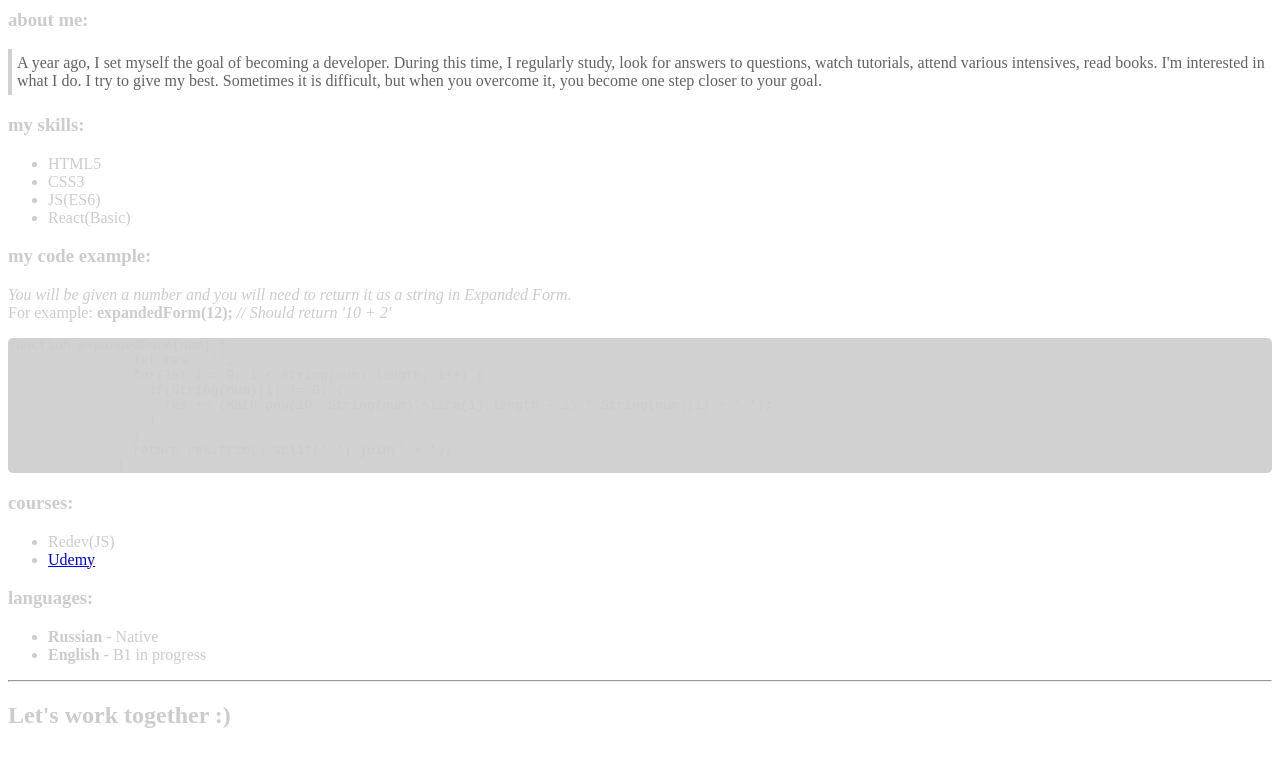
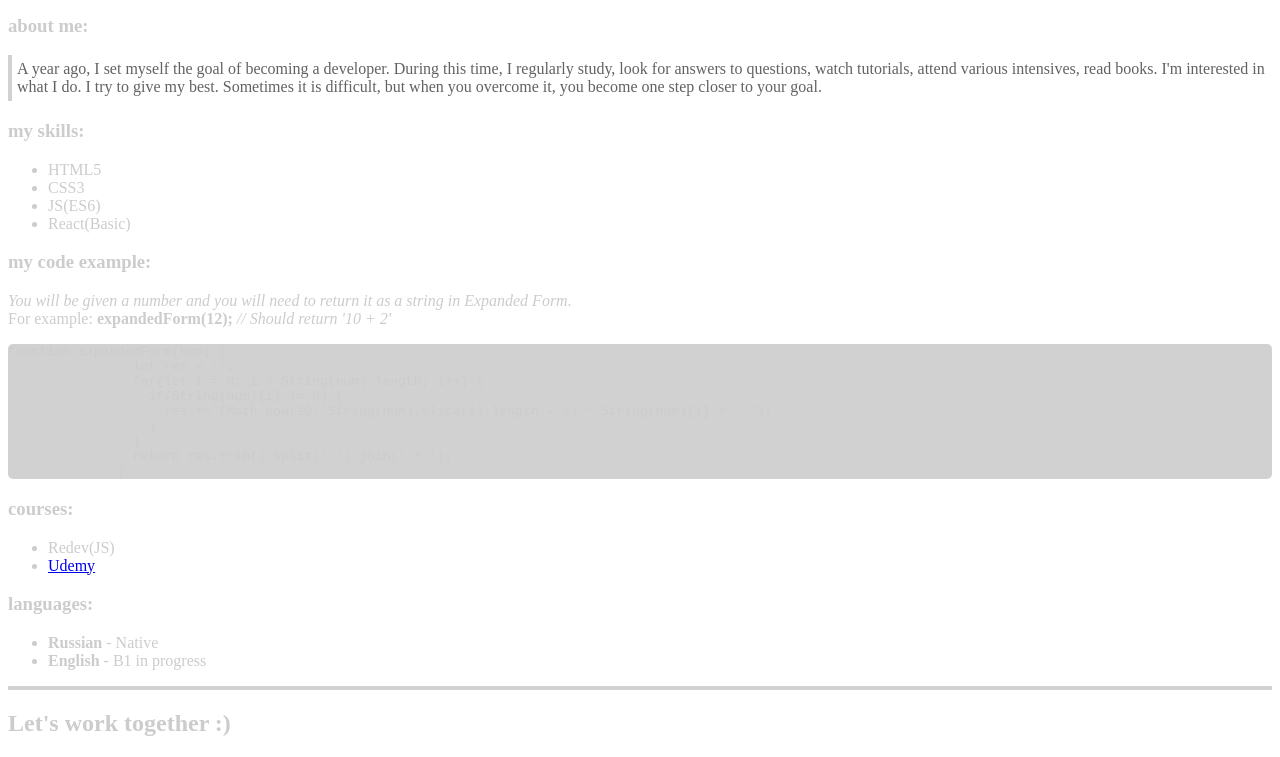
Before and after one commit to posternaka/rsschool-cv, a plain HTML site: page index.html in a window 1280 px wide. Shown: the part 526-1283 px from the top of the page. Drawn offline with Linux system fonts and the light colour scheme.

Commit message:
feat: add hr for file

```diff
--- a/style.css
+++ b/style.css
@@ -1,5 +1,9 @@
 body {
     color: #ccc;
+}
+
+hr {
+    border: 2px solid rgba(204, 204, 204, .9);
 }
 
 .aboutMeText {
```
